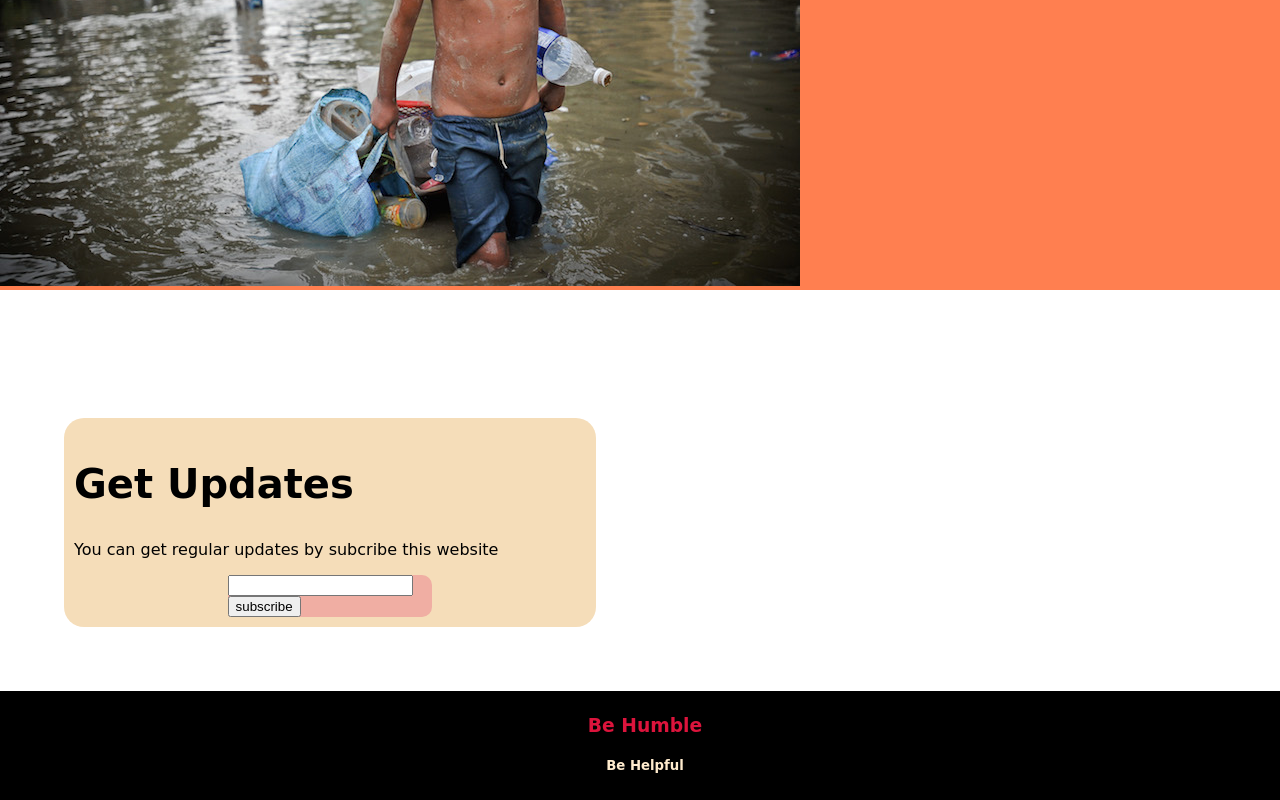
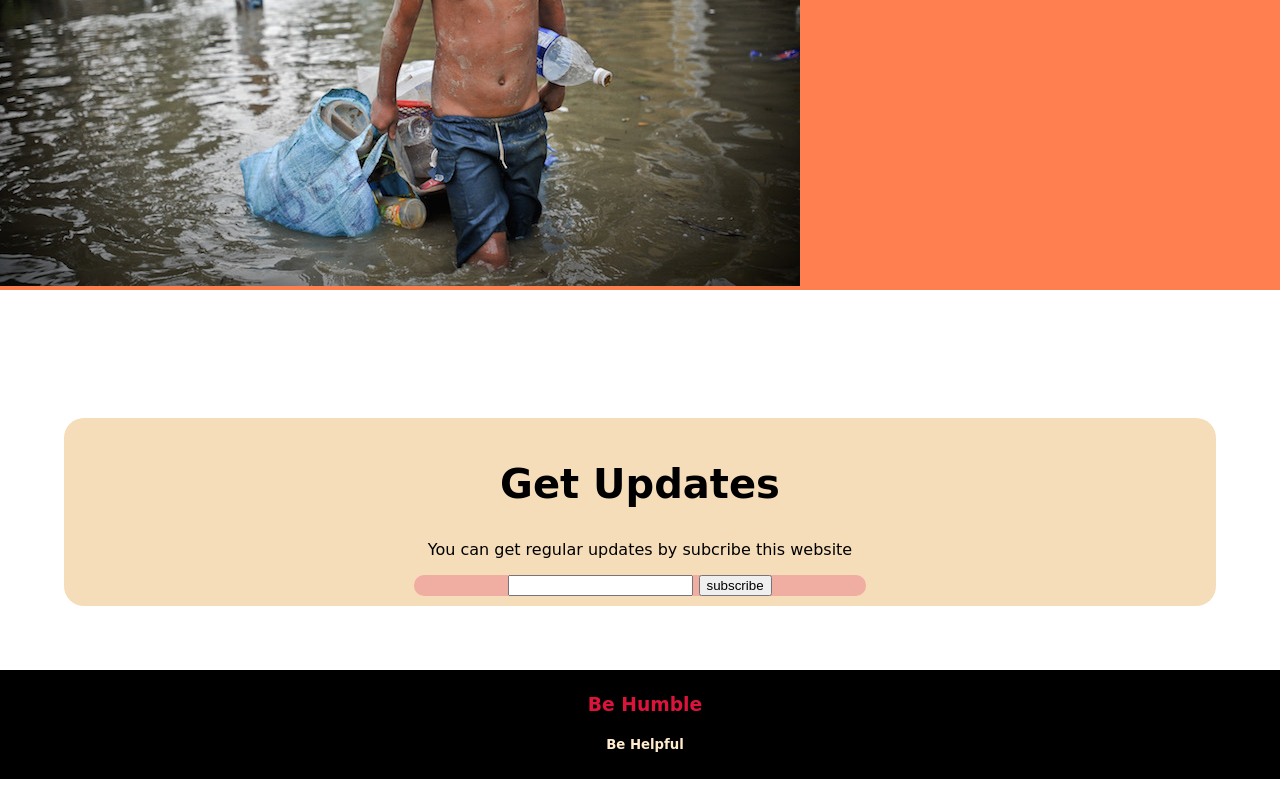
Before and after one commit to MasumaTasnim1320/donate-today, a plain HTML site: page index.html in a window 1280 px wide. Shown: the part 1881-2681 px from the top of the page. After the commit the page ends 2660 px from the top, so only its background shows below. Drawn offline with Linux system fonts and the light colour scheme; a web font is replaced by a local one.

Commit message:
i guess done

```diff
--- a/style.css
+++ b/style.css
@@ -105,10 +105,10 @@ mark {
 }
 
 .subscribe-box {
-
+    text-align: center;
+    border: 40%;
     background-color: rgb(245, 221, 185);
     padding: 10px;
-    width: 40%;
     margin-left: 5%;
     margin-right: 5%;
     margin-bottom: 5%;
```
